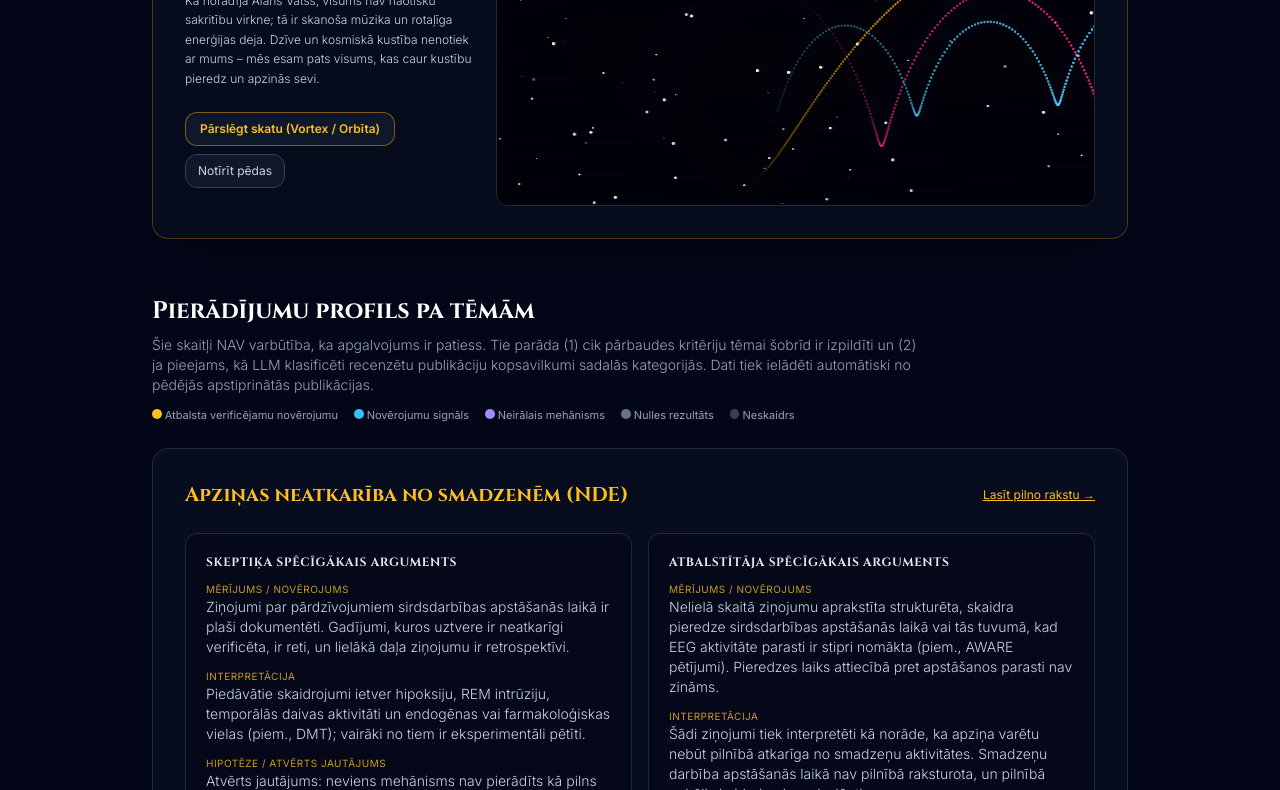
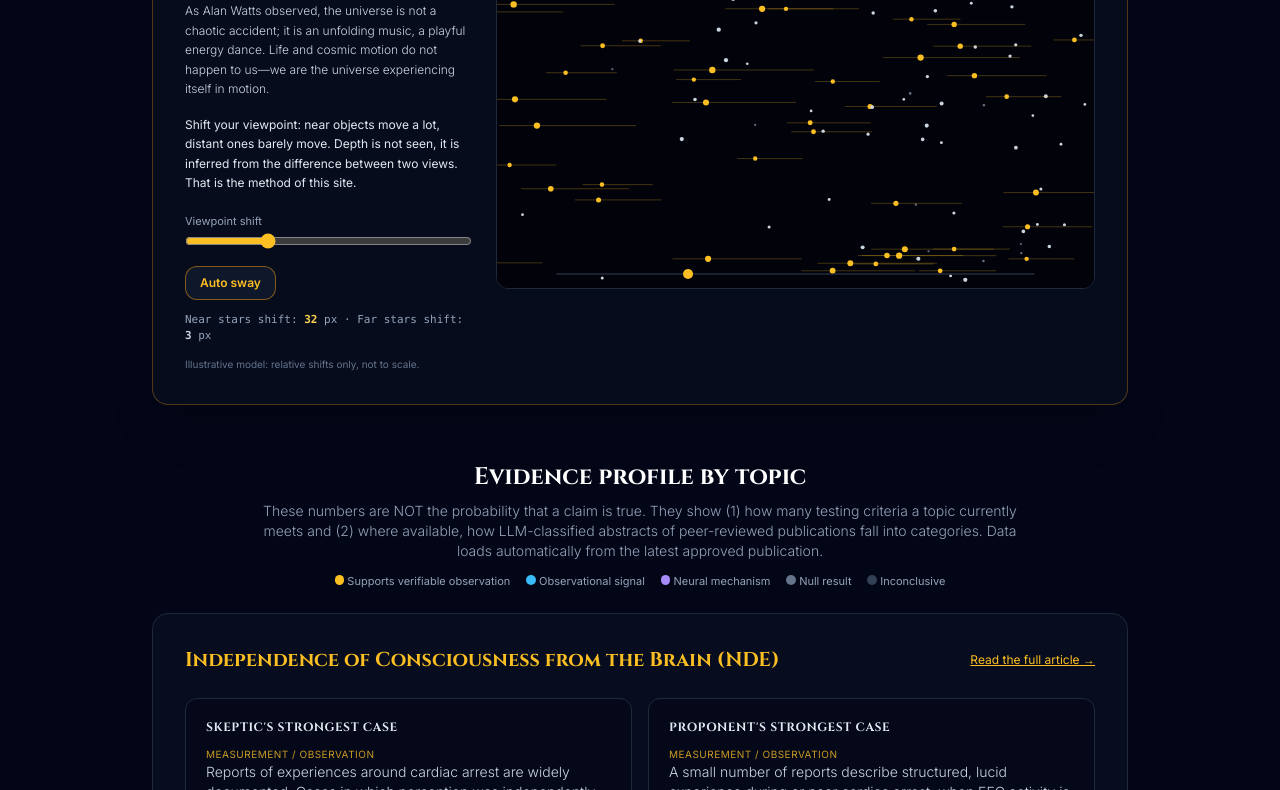
Before and after one commit to reinispavlovs/myparallax, a website: page tribunal.html in a window 1280 px wide. Shown: the part 540-1330 px from the top of the page. Drawn offline with nearby package versions, Linux system fonts and the light colour scheme.

Commit message:
EN default + shared language pref; centred tribunal header; parallax demo; review banner on promotion; fix megaliths JS syntax error

```diff
--- a/tribunal.html
+++ b/tribunal.html
@@ -1,5 +1,5 @@
 <!DOCTYPE html>
-<html lang="lv" class="scroll-smooth">
+<html lang="en" class="scroll-smooth">
 <head>
 <meta charset="UTF-8">
 <meta name="viewport" content="width=device-width, initial-scale=1.0">
@@ -48,32 +48,35 @@
     <p class="text-slate-400 text-sm sm:text-base font-light leading-relaxed" data-i18n="main-desc"></p>
   </div>
 
-<!-- Interactive Cosmology Simulator Widget (From HTML provided) -->
-        <section class="bg-slate-900/40 border border-amber-500/30 rounded-2xl p-6 sm:p-8 relative overflow-hidden shadow-2xl">
+<!-- Parallax demonstration -->
+  <section class="bg-slate-900/40 border border-amber-500/30 rounded-2xl p-6 sm:p-8 relative overflow-hidden shadow-2xl" aria-labelledby="par-h">
     <div class="grid md:grid-cols-3 gap-6 items-center">
       <div class="md:col-span-1 space-y-4 z-10">
-                    <span class="inline-block bg-amber-500/10 text-amber-400 px-2.5 py-1 rounded text-xs border border-amber-500/30" data-i18n="sim-tag">Neatkarīgā analīze</span>
-                    <h2 class="text-xl font-bold text-white brand-font" data-i18n="sim-title">Kosmiskā Kustība & Lauka Spiediens</h2>
-                    <p class="text-xs text-slate-300 font-light leading-relaxed" data-i18n="sim-desc">
-                        Atsakoties no haotiska Lielā sprādziena dogmas: Visums ir strukturēts enerģijas lauks un matrica, kur lokālā kustība un Saules sistēmas virzība notiek caur spirālveida virpuļu (vortex) dinamiku un frekvencēm.
-                    </p>
-                    <div class="flex flex-wrap gap-2 pt-2">
-                        <button id="toggleMode" class="bg-slate-900 hover:bg-amber-500 hover:text-slate-950 text-amber-400 border border-amber-500/50 px-3.5 py-2 rounded-xl text-xs transition font-semibold" data-i18n="btn-vortex">Pārslēgt skatu (Vortex / Orbīta)</button>
-                        <button id="clearTrails" class="bg-slate-900 hover:bg-slate-800 text-slate-300 border border-slate-700 px-3 py-2 rounded-xl text-xs transition" data-i18n="btn-trails">Notīrīt pēdas</button>
+        <span class="inline-block bg-amber-500/10 text-amber-400 px-2.5 py-1 rounded text-xs border border-amber-500/30" data-i18n="sim-tag"></span>
+        <h2 id="par-h" class="text-xl font-bold text-white brand-font" data-i18n="sim-title"></h2>
+        <p class="text-xs text-slate-300 font-light leading-relaxed" data-i18n="sim-desc"></p>
+        <p class="text-xs text-slate-200 leading-relaxed" data-i18n="par-desc"></p>
+        <div class="space-y-3 pt-1">
+          <label class="block text-[11px] text-slate-400"><span data-i18n="par-slider"></span>
+            <input id="par-range" type="range" min="-100" max="100" value="0" class="w-full accent-amber-400 mt-1">
+          </label>
+          <button id="par-auto" type="button" aria-pressed="true" class="bg-slate-900 hover:bg-amber-500 hover:text-slate-950 text-amber-400 border border-amber-500/50 px-3.5 py-2 rounded-xl text-xs transition font-semibold" data-i18n="par-auto"></button>
+          <p class="text-[11px] text-slate-400 font-mono"><span data-i18n="par-near"></span>: <b id="par-near-v" class="text-amber-300">0</b> px · <span data-i18n="par-far"></span>: <b id="par-far-v" class="text-slate-300">0</b> px</p>
+          <p class="text-[10px] text-slate-500" data-i18n="par-note"></p>
         </div>
       </div>
       <div class="md:col-span-2 h-72 sm:h-80 bg-slate-950 rounded-xl border border-slate-800 relative overflow-hidden shadow-inner">
-                    <canvas id="spaceCanvas" class="w-full h-full"></canvas>
+        <canvas id="spaceCanvas" class="w-full h-full" role="img" aria-label="Parallax demonstration"></canvas>
       </div>
     </div>
   </section>
 
 
   <section class="space-y-6" aria-labelledby="tribunal-h">
-    <div class="space-y-2">
+    <div class="space-y-2 text-center">
       <h2 id="tribunal-h" class="text-2xl font-bold text-white brand-font" data-i18n="tribunal-h"></h2>
-      <p class="text-xs sm:text-sm text-slate-400 font-light leading-relaxed max-w-3xl" data-i18n="how-to-read"></p>
-      <div class="flex flex-wrap gap-x-4 gap-y-1 text-[11px] text-slate-400 pt-1" aria-label="Legend">
+      <p class="text-xs sm:text-sm text-slate-400 font-light leading-relaxed max-w-3xl mx-auto" data-i18n="how-to-read"></p>
+      <div class="flex flex-wrap justify-center gap-x-4 gap-y-1 text-[11px] text-slate-400 pt-1" aria-label="Legend">
         <span><i class="dot c-sv"></i> <span data-i18n="cat-sv"></span></span>
         <span><i class="dot c-ob"></i> <span data-i18n="cat-ob"></span></span>
         <span><i class="dot c-nm"></i> <span data-i18n="cat-nm"></span></span>
@@ -105,9 +108,11 @@ const T = {
     'sub-title':'Konstruktīvā analīze & pierādījumu profils',
     'main-title':'Skepticisms kā instruments, nevis dogma',
     'main-desc':'Atvērts prāts un rūpīga argumentu svēršana. Mēs neakceptējam aklas dogmas ne tradicionālajā zinātnē, ne alternatīvajās teorijās – mēs balstāmies uz empīriskiem datiem un strukturētu pārbaudi.',
-    'sim-tag':'Neatkarīgā analīze','sim-title':'Kosmiskā deja & plūsma',
+    'sim-tag':'Paralakses metode','sim-title':'Viens skatupunkts ir minējums; divi ir mērījums',
     'sim-desc':'Kā norādīja Alans Vatss, visums nav haotisku sakritību virkne; tā ir skanoša mūzika un rotaļīga enerģijas deja. Dzīve un kosmiskā kustība nenotiek ar mums – mēs esam pats visums, kas caur kustību pieredz un apzinās sevi.',
-    'btn-vortex':'Pārslēgt skatu (Vortex / Orbīta)','btn-trails':'Notīrīt pēdas',
+    'par-desc':'Pārbīdi skatupunktu: tuvie objekti nobīdās vairāk, tālie gandrīz paliek vietā. Dziļumu mēs neredzam, to secinām no starpības starp diviem skatiem. Tā ir šīs vietnes metode.',
+    'par-slider':'Skatupunkta nobīde','par-auto':'Automātiska šūpošanās','par-near':'Tuvās zvaigznes nobīdās','par-far':'Tālās zvaigznes nobīdās',
+    'par-note':'Ilustratīvs modelis: tikai relatīvās nobīdes, nav mērogā.',
     'tribunal-h':'Pierādījumu profils pa tēmām',
     'how-to-read':'Šie skaitļi NAV varbūtība, ka apgalvojums ir patiess. Tie parāda (1) cik pārbaudes kritēriju tēmai šobrīd ir izpildīti un (2) ja pieejams, kā LLM klasificēti recenzētu publikāciju kopsavilkumi sadalās kategorijās. Dati tiek ielādēti automātiski no pēdējās apstiprinātās publikācijas.',
     'cat-sv':'Atbalsta verificējamu novērojumu','cat-ob':'Novērojumu signāls','cat-nm':'Neirālais mehānisms','cat-nr':'Nulles rezultāts','cat-in':'Neskaidrs',
@@ -125,6 +130,7 @@ const T = {
     'caveat':'Piezīme: klasifikāciju veic valodas modelis pēc abstraktiem; tā nav sistemātiska pārskata vai efekta lieluma aizstājēja. Skaitļi ir publikācijas, nevis neatkarīgi gadījumi: atbildes, komentāri un pārskati par vienu un to pašu gadījumu tiek skaitīti atsevišķi.',
     'ara-title':'Autonomā pētījumu arhīvs','ara-sub':'Automātiski ģenerēti un cilvēka pārskatīti pētījumu kopsavilkumi.',
     'risk':'Riska līmenis','promoted':'Publicēts','open':'Atvērt rakstu','err':'Neizdevās ielādēt datus. Tiek rādīts tikai teksts bez rādītājiem.',
+    'err-file':'Lapa atvērta kā fails (file://), tāpēc pārlūks bloķē datu ielādi. Palaid lokālu serveri (py -m http.server 8000) un atver http://localhost:8000/tribunal.html.',
     'topic-consciousness_independence_nde':'Apziņas neatkarība no smadzenēm (NDE)',
     'topic-megalithic_engineering_acoustics':'Megalītiskā inženierija un akustika',
     'topic-cyclical_cataclysms_precession':'Cikliskās kataklizmas un precesija',
@@ -160,9 +166,11 @@ const T = {
     'sub-title':'Constructive Analysis & Evidence Profile',
     'main-title':'Skepticism as a Tool, Not a Dogma',
     'main-desc':'An open mind and careful weighing of arguments. We accept no blind dogmas in mainstream science or alternative theories – we rely on empirical data and structured testing.',
-    'sim-tag':'Independent Analysis','sim-title':'The Cosmic Dance & Flow',
+    'sim-tag':'The Parallax Method','sim-title':'One viewpoint is a guess; two are a measurement',
     'sim-desc':'As Alan Watts observed, the universe is not a chaotic accident; it is an unfolding music, a playful energy dance. Life and cosmic motion do not happen to us—we are the universe experiencing itself in motion.',
-    'btn-vortex':'Toggle View (Vortex / Orbit)','btn-trails':'Clear Trails',
+    'par-desc':'Shift your viewpoint: near objects move a lot, distant ones barely move. Depth is not seen, it is inferred from the difference between two views. That is the method of this site.',
+    'par-slider':'Viewpoint shift','par-auto':'Auto sway','par-near':'Near stars shift','par-far':'Far stars shift',
+    'par-note':'Illustrative model: relative shifts only, not to scale.',
     'tribunal-h':'Evidence profile by topic',
     'how-to-read':'These numbers are NOT the probability that a claim is true. They show (1) how many testing criteria a topic currently meets and (2) where available, how LLM-classified abstracts of peer-reviewed publications fall into categories. Data loads automatically from the latest approved publication.',
     'cat-sv':'Supports verifiable observation','cat-ob':'Observational signal','cat-nm':'Neural mechanism','cat-nr':'Null result','cat-in':'Inconclusive',
@@ -180,6 +188,7 @@ const T = {
     'caveat':'Note: classification is done by a language model from abstracts; it is not a substitute for a systematic review or an effect size. Counts are publications, not independent cases: replies, commentaries and reviews of the same case are counted separately.',
     'ara-title':'Autonomous Research Archive','ara-sub':'Automatically generated, human-reviewed research summaries.',
     'risk':'Risk level','promoted':'Published','open':'Open article','err':'Could not load data. Showing text without indicators.',
+    'err-file':'The page was opened as a file (file://), so the browser blocks data loading. Run a local server (py -m http.server 8000) and open http://localhost:8000/tribunal.html.',
     'topic-consciousness_independence_nde':'Independence of Consciousness from the Brain (NDE)',
     'topic-megalithic_engineering_acoustics':'Ancient Megalithic Engineering and Acoustics',
     'topic-cyclical_cataclysms_precession':'Cyclical Cataclysms & Precession Forcing',
@@ -216,7 +225,7 @@
 const ITEM_ORDER = ['in_situ_measurement','causal_mechanism','statistical_significance','independent_replication','peer_reviewed_publication','raw_data_availability'];
 const STALE_DAYS = 21;
 
-let lang = 'LV';
+let lang = 'EN';
 try { const s = localStorage.getItem('pp-lang'); if (s === 'EN' || s === 'LV') lang = s; } catch (e) {}
 const D = { index:null, weights:null, checklists:null, ok:false };
 const t = k => (T[lang][k] !== undefined ? T[lang][k] : (T.LV[k] !== undefined ? T.LV[k] : k));
@@ -356,130 +365,45 @@ Promise.all([
   render();
 }).catch(err => {
   console.warn(err);
-  document.getElementById('data-status').textContent = t('err');
+  document.getElementById('data-status').textContent = location.protocol === 'file:' ? t('err-file') : t('err');
   render();
 });
 
-// Space Vortex / Orbit Canvas Simulation Script
-    const canvas = document.getElementById('spaceCanvas');
-    const ctx = canvas.getContext('2d');
-
-    let width, height;
-    function resize() {
-        const container = canvas.parentElement;
-        width = canvas.width = container.clientWidth;
-        height = canvas.height = container.clientHeight;
+// Parallax demonstration
+(function () {
+  const canvas = document.getElementById('spaceCanvas'); const ctx = canvas.getContext('2d');
+  const range = document.getElementById('par-range'), autoBtn = document.getElementById('par-auto');
+  const nearV = document.getElementById('par-near-v'), farV = document.getElementById('par-far-v');
+  const reduce = window.matchMedia && matchMedia('(prefers-reduced-motion: reduce)').matches;
+  let W = 0, H = 0, auto = !reduce, ph = 0;
+  const K = 70; // px shift for dist 1 at full baseline
+  const N = 110;
+  let seed = 7; const rnd = () => (seed = (seed * 16807) % 2147483647) / 2147483647;
+  const stars = Array.from({ length: N }, () => ({ x: rnd(), y: rnd(), d: 1 + rnd() * rnd() * 9 }));
+  function size() { const p = canvas.parentElement; const r = window.devicePixelRatio || 1; W = p.clientWidth; H = p.clientHeight; canvas.width = W * r; canvas.height = H * r; ctx.setTransform(r, 0, 0, r, 0, 0); }
+  window.addEventListener('resize', size); size();
+  function setAuto(v) { auto = v; autoBtn.setAttribute('aria-pressed', v ? 'true' : 'false'); }
+  autoBtn.addEventListener('click', () => setAuto(!auto));
+  range.addEventListener('input', () => setAuto(false));
+  if (reduce) autoBtn.setAttribute('aria-pressed', 'false');
+  function frame() {
+    if (auto) { ph += 0.012; range.value = Math.round(Math.sin(ph) * 100); }
+    const B = range.value / 100;
+    ctx.fillStyle = '#02030a'; ctx.fillRect(0, 0, W, H);
+    for (const s of stars) {
+      const sh = B * K / s.d; const x = s.x * W + sh, y = s.y * H;
+      const near = s.d < 2.2; const r = Math.max(0.8, 3.2 / Math.sqrt(s.d));
+      if (near) { ctx.strokeStyle = 'rgba(251,191,36,.25)'; ctx.beginPath(); ctx.moveTo(s.x * W - K / s.d, y); ctx.lineTo(s.x * W + K / s.d, y); ctx.stroke(); }
+      ctx.fillStyle = near ? '#fbbf24' : (s.d > 6 ? '#64748b' : '#cbd5e1');
+      ctx.beginPath(); ctx.arc(x, y, r, 0, 6.2832); ctx.fill();
     }
-    window.addEventListener('resize', resize);
-    resize();
-
-    let isVortex = true;
-    document.getElementById('toggleMode').addEventListener('click', () => {
-        isVortex = !isVortex;
-    });
-
-    let trails = [];
-    document.getElementById('clearTrails').addEventListener('click', () => {
-        trails = [];
-    });
-
-    let sunX = 100;
-    let sunY = height / 2;
-    let time = 0;
-
-    const planets = [
-        { dist: 45,  speed: 0.08, color: '#4cc9f0', size: 3.5 },
-        { dist: 75,  speed: 0.05, color: '#f72585', size: 4.5 },
-        { dist: 120, speed: 0.02, color: '#ffb703', size: 7.0 }
-    ];
-
-    const stars = Array.from({ length: 120 }, () => ({
-        x: Math.random() * width,
-        y: Math.random() * height,
-        size: Math.random() * 1.5,
-        alpha: Math.random()
-    }));
-
-    function draw() {
-        ctx.fillStyle = 'rgba(2, 3, 10, 0.2)';
-        ctx.fillRect(0, 0, width, height);
-
-        ctx.fillStyle = '#ffffff';
-        stars.forEach(st => {
-            ctx.globalAlpha = st.alpha;
-            ctx.beginPath();
-            ctx.arc(st.x, st.y, st.size, 0, Math.PI * 2);
-            ctx.fill();
-            if (isVortex) {
-                st.x -= 0.15;
-                if (st.x < 0) st.x = width;
+    ctx.strokeStyle = '#334155'; ctx.beginPath(); ctx.moveTo(W * .1, H - 14); ctx.lineTo(W * .9, H - 14); ctx.stroke();
+    ctx.fillStyle = '#fbbf24'; ctx.beginPath(); ctx.arc(W * .5 + B * W * .4, H - 14, 5, 0, 6.2832); ctx.fill();
+    nearV.textContent = Math.abs(B * K / 1).toFixed(0); farV.textContent = Math.abs(B * K / 10).toFixed(0);
+    requestAnimationFrame(frame);
   }
-        });
-        ctx.globalAlpha = 1.0;
-
-        if (isVortex) {
-            sunX += 1.8;
-            sunY = height / 2 + Math.sin(time * 0.01) * 25;
-            if (sunX > width + 100) {
-                sunX = -50;
-                trails = [];
-            }
-        } else {
-            sunX = width / 2;
-            sunY = height / 2;
-        }
-
-        // Sun
-        ctx.shadowBlur = 20;
-        ctx.shadowColor = '#f59e0b';
-        ctx.fillStyle = '#fbbf24';
-        ctx.beginPath();
-        ctx.arc(sunX, sunY, 10, 0, Math.PI * 2);
-        ctx.fill();
-        ctx.shadowBlur = 0;
-
-        // Planets & Trajectories
-        planets.forEach((p) => {
-            const angle = time * p.speed;
-            let px, py;
-
-            if (isVortex) {
-                px = sunX + Math.cos(angle) * (p.dist * 0.38);
-                py = sunY + Math.sin(angle) * p.dist;
-            } else {
-                px = sunX + Math.cos(angle) * p.dist;
-                py = sunY + Math.sin(angle) * p.dist;
-            }
-
-            trails.push({ x: px, y: py, color: p.color, alpha: 0.8 });
-
-            ctx.fillStyle = p.color;
-            ctx.shadowBlur = 8;
-            ctx.shadowColor = p.color;
-            ctx.beginPath();
-            ctx.arc(px, py, p.size, 0, Math.PI * 2);
-            ctx.fill();
-            ctx.shadowBlur = 0;
-        });
-
-        // Trails
-        for (let i = 0; i < trails.length; i++) {
-            const t = trails[i];
-            ctx.fillStyle = t.color;
-            ctx.globalAlpha = t.alpha;
-            ctx.beginPath();
-            ctx.arc(t.x, t.y, 1.1, 0, Math.PI * 2);
-            ctx.fill();
-            t.alpha -= 0.004;
-        }
-        trails = trails.filter(t => t.alpha > 0);
-        ctx.globalAlpha = 1.0;
-
-        time += 1;
-        requestAnimationFrame(draw);
-    }
-
-    draw();
+  frame();
+})();
 </script>
 </body>
 </html>
```
Also changed, not shown: content/articles/consciousness_independence_nde.html (+1 -1 lines), content/articles/megalithic_engineering_acoustics.html (+1 -1 lines), content/articles/neural_cosmic_isomorphism.html (+1 -1 lines), index.html (+4 -1 lines), megaliths-cosmology.html (+4 -2 lines), nde-evidence.html (+4 -2 lines), 2 other files. Lines whose indentation alone changed are shown as unchanged.
